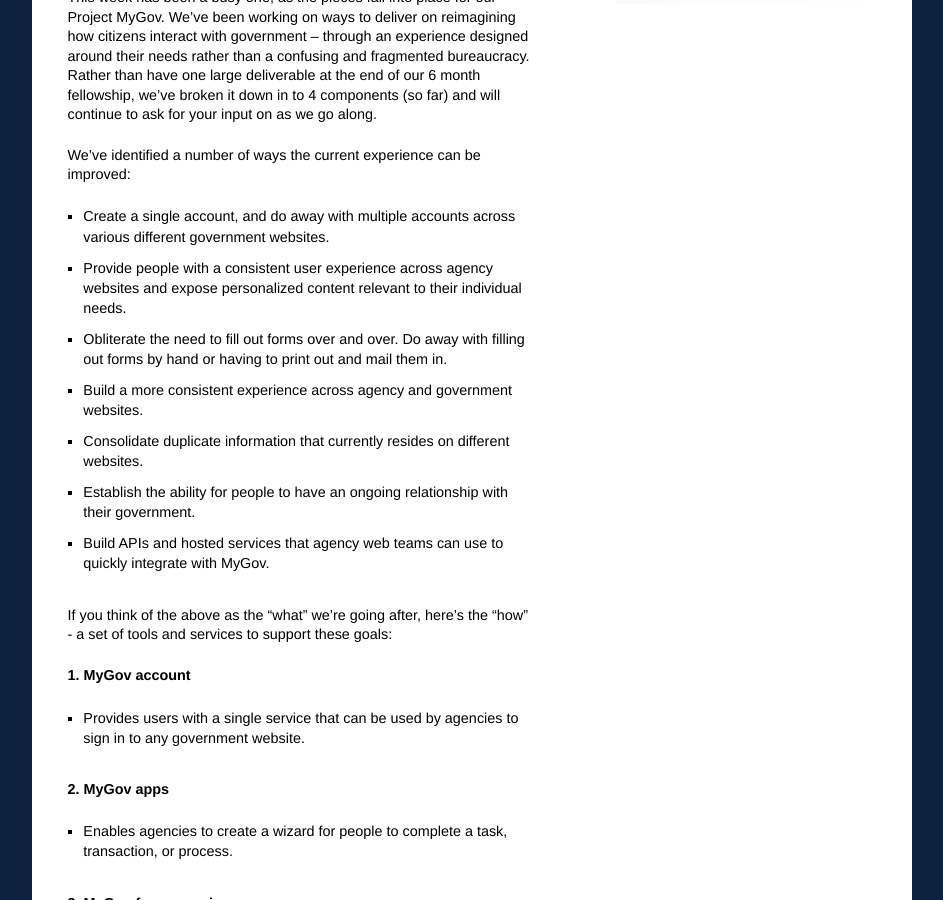
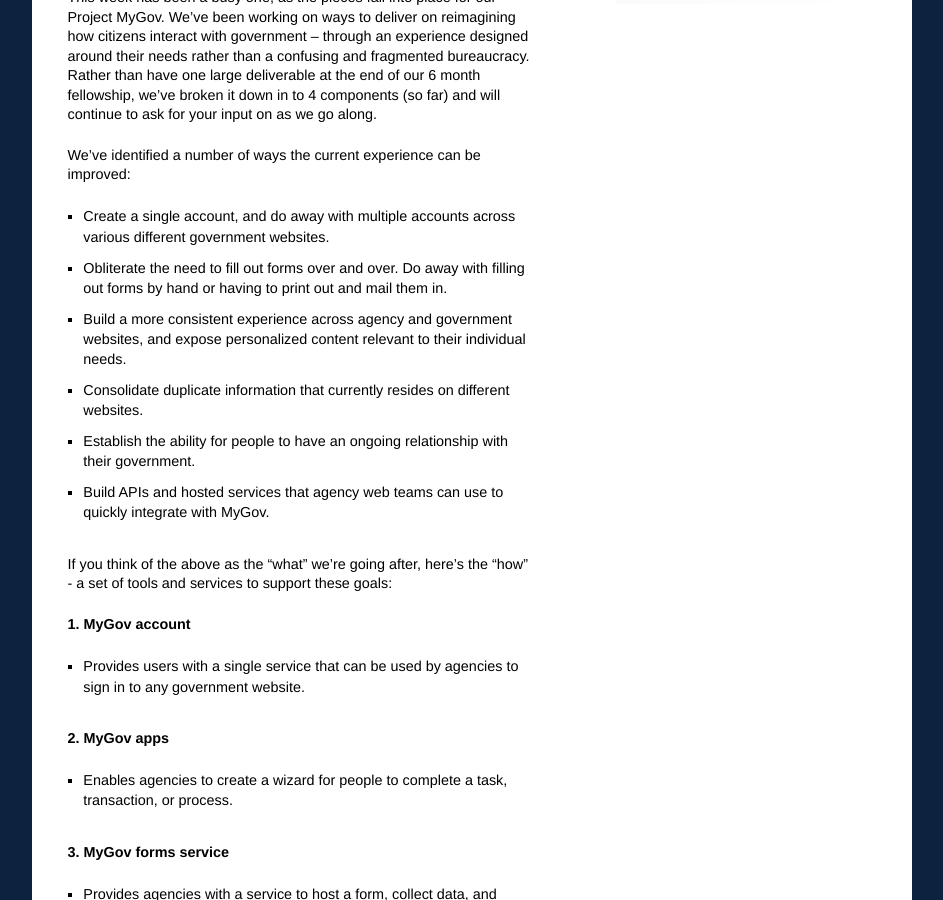
Before and after one commit to presidential-innovation-fellows/mygov, a Jekyll site: the page built from _posts/2012-09-18-what-and-how.md, in a window 1280 px wide and 900 px high, scrolled down 415 px. Shown: the whole window, without its empty margins (168-1111 px from the left). Built offline with Jekyll 4.4.1, drawn with Linux system fonts in a browser that asks for light colours; nearby versions of some CDN libraries; comment, search, counter and statistics services are not loaded.

Commit message:
Updated _posts/2012-09-18-what-and-how.md

```diff
--- a/_posts/2012-09-18-what-and-how.md
+++ b/_posts/2012-09-18-what-and-how.md
@@ -20,9 +20,8 @@
 We've identified a number of ways the current experience can be improved:
 
 * Create a single account, and do away with multiple accounts across various different government websites.
-* Provide people with a consistent user experience across agency websites and expose personalized content relevant to their individual needs.
 * Obliterate the need to fill out forms over and over. Do away with filling out forms by hand or having to print out and mail them in.
-* Build a more consistent experience across agency and government websites.
+* Build a more consistent experience across agency and government websites, and expose personalized content relevant to their individual needs.
 * Consolidate duplicate information that currently resides on different websites.
 * Establish the ability for people to have an ongoing relationship with their government.
 * Build APIs and hosted services that agency web teams can use to quickly integrate with MyGov.
```
